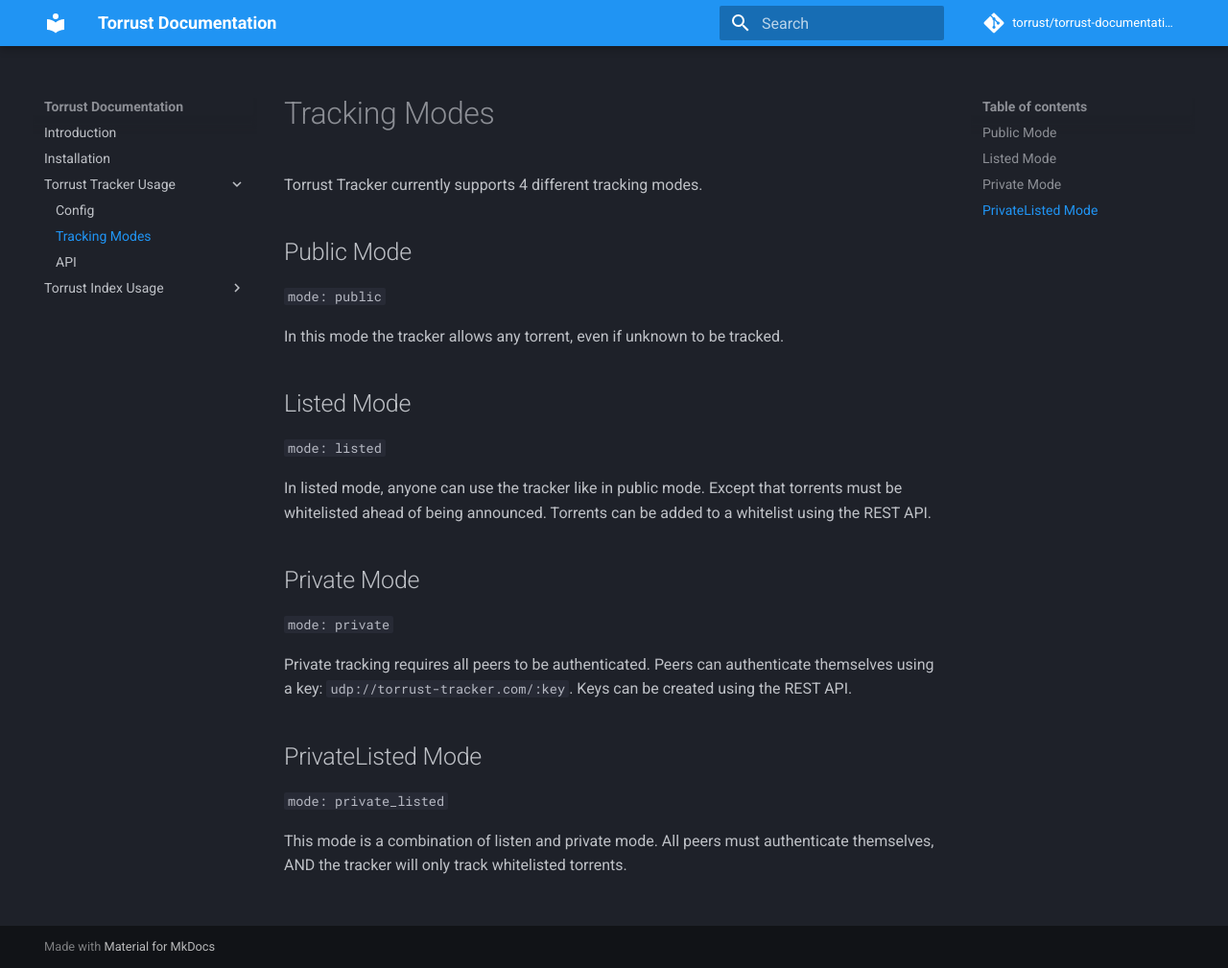
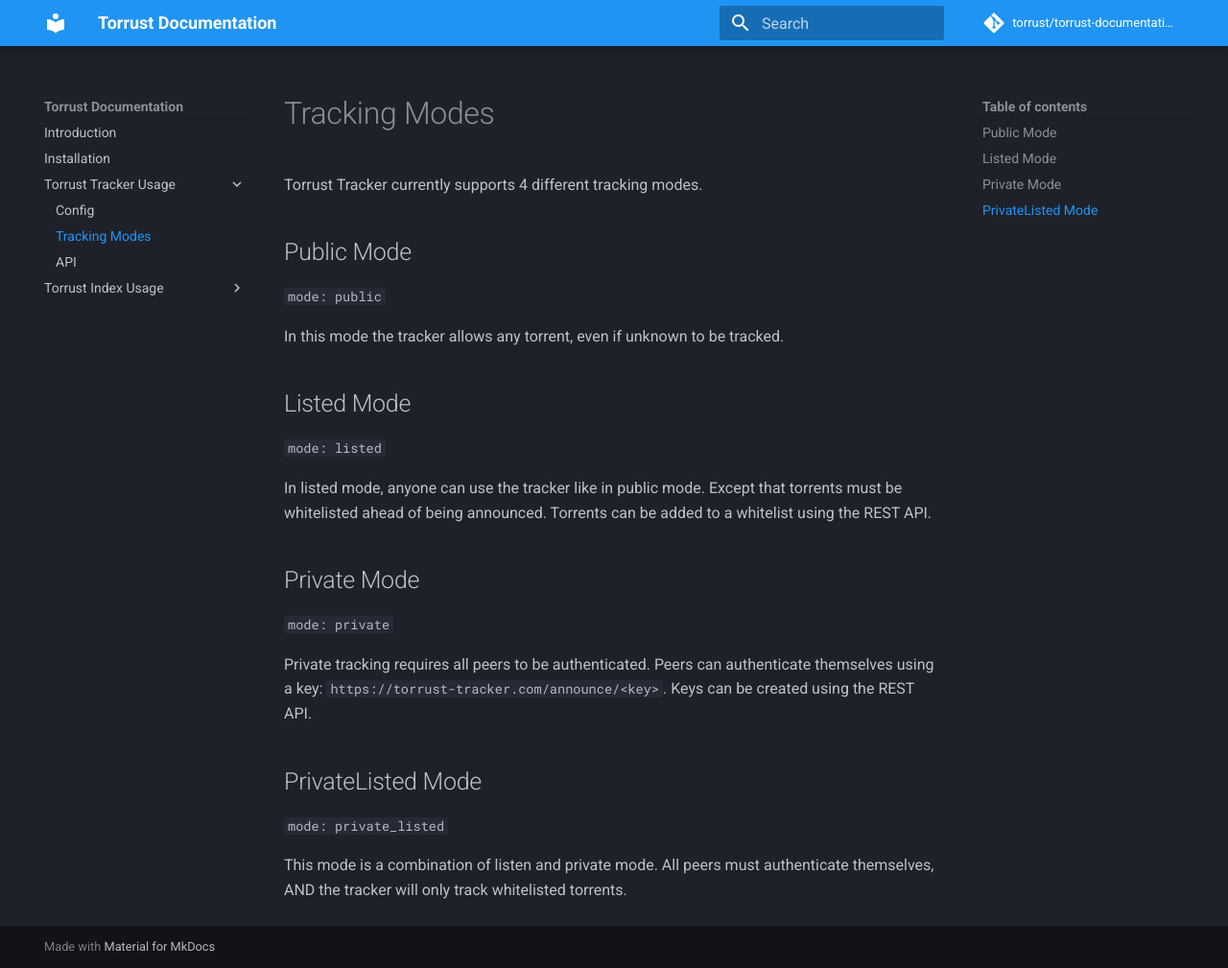
Before and after one commit to torrust/torrust-documentation, an MkDocs documentation site: the page built from docs/torrust-tracker/tracking_modes.md, in a window 1280 px wide and 1009 px high. Shown: the whole window at 96% size. Built offline with MkDocs 1.6.1 and Material for MkDocs 9.7.7, drawn with Linux system fonts in a browser that asks for light colours; comment, search, counter and statistics services are not loaded.

Commit message:
updated tracking_modes.md

```diff
--- a/docs/torrust-tracker/tracking_modes.md
+++ b/docs/torrust-tracker/tracking_modes.md
@@ -17,7 +17,7 @@
 `mode: private`
 
 Private tracking requires all peers to be authenticated.
-Peers can authenticate themselves using a key: `udp://torrust-tracker.com/:key`.
+Peers can authenticate themselves using a key: `https://torrust-tracker.com/announce/<key>`.
 Keys can be created using the REST API.
 
 ## PrivateListed Mode
```
